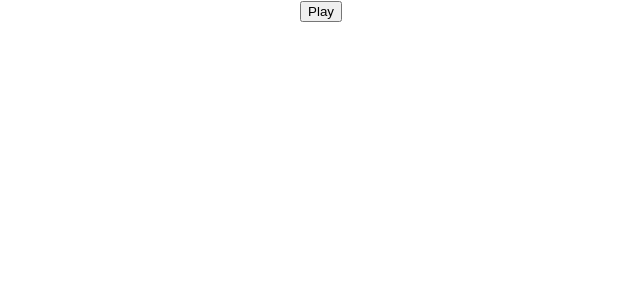
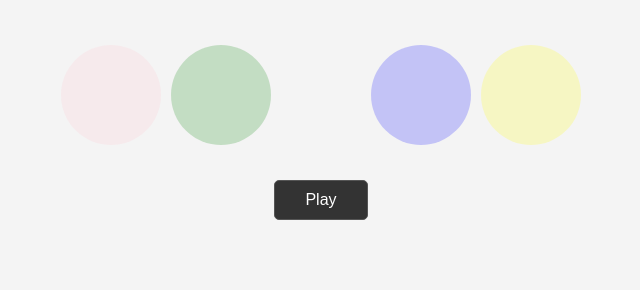
Before and after one commit to clasei/twinkle-circle, a React (Create React App) app: page / in a window 1280 px wide. Shown: the top 300 px of the page, without its empty margins (319-959 px from the left). Built offline with nearby package versions, Linux system fonts and the light colour scheme.

Commit message:
style updated

```diff
--- a/src/App.css
+++ b/src/App.css
@@ -1,38 +1,12 @@
+
+@import url('https://fonts.googleapis.com/css2?family=Roboto&display=swap');
+
 .App {
+  font-family: 'Roboto', Arial, Helvetica, sans-serif;
   text-align: center;
-}
-
-.App-logo {
-  height: 40vmin;
-  pointer-events: none;
-}
-
-@media (prefers-reduced-motion: no-preference) {
-  .App-logo {
-    animation: App-logo-spin infinite 20s linear;
-  }
-}
-
-.App-header {
-  background-color: #282c34;
-  min-height: 100vh;
+  padding: 40px;
+  background-color: #f4f4f4;
   display: flex;
   flex-direction: column;
   align-items: center;
-  justify-content: center;
-  font-size: calc(10px + 2vmin);
-  color: white;
 }
-
-.App-link {
-  color: #61dafb;
-}
-
-@keyframes App-logo-spin {
-  from {
-    transform: rotate(0deg);
-  }
-  to {
-    transform: rotate(360deg);
-  }
-}
--- a/src/components/Circle/Circle.css
+++ b/src/components/Circle/Circle.css
@@ -0,0 +1,37 @@
+.circle {
+    width: 18vw;
+    height: 18vw;
+    max-width: 100px;
+    max-height: 100px;
+    border-radius: 50%;
+    margin: 5px;
+    opacity: 0.2;
+    cursor: pointer;
+    transition: all 0.5s;
+    display: inline-block;
+}
+
+.circle.pink {
+    background-color: #D870AD;
+}
+
+.circle.green {
+    background-color: #45B649;
+}
+
+.circle.blue {
+    background-color: #357ABD;
+}
+
+.circle.yellow {
+    background-color: #FFD700;
+}
+
+.circle:active {
+    transform: scale(0.9);
+}
+
+.circle.active {
+    box-shadow: 0 0 10px 3px rgba(0, 0, 0, 0.2);
+    opacity: 1;
+}
--- a/src/components/CircleContainer/CircleContainer.css
+++ b/src/components/CircleContainer/CircleContainer.css
@@ -0,0 +1,14 @@
+.container {
+    display: grid;
+    grid-template-columns: repeat(2, 1fr);
+    align-items: center;
+    gap: 20px;
+    width: 100%;
+    max-width: 600px;
+}
+
+.circle-row {
+    display: flex;
+    justify-content: center;
+    align-items: center;
+}
--- a/src/components/ControlPanel/ControlPanel.css
+++ b/src/components/ControlPanel/ControlPanel.css
@@ -0,0 +1,23 @@
+.control-panel {
+    margin: 30px 10px;
+}
+
+.control-panel button {
+    padding: 10px 30px;
+    font-size: 16px;
+    cursor: pointer;
+    border: 1px solid #555;
+    background-color: #333;
+    color: #fff;
+    border-radius: 5px;
+    transition: all 0.3s;
+}
+
+.control-panel button:hover {
+    background-color: #555;
+    transform: translateY(-2px);
+}
+
+.control-panel button:active {
+    transform: translateY(0);
+}
```
